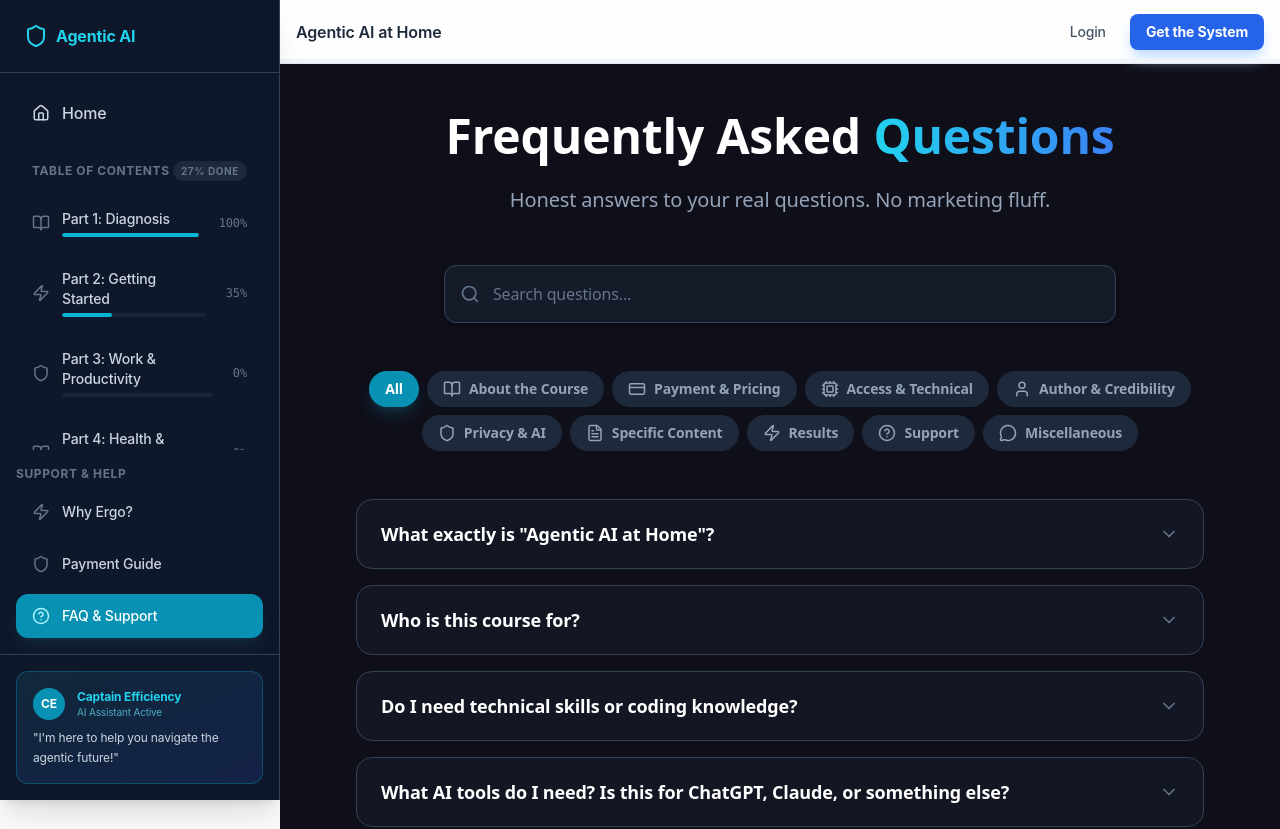
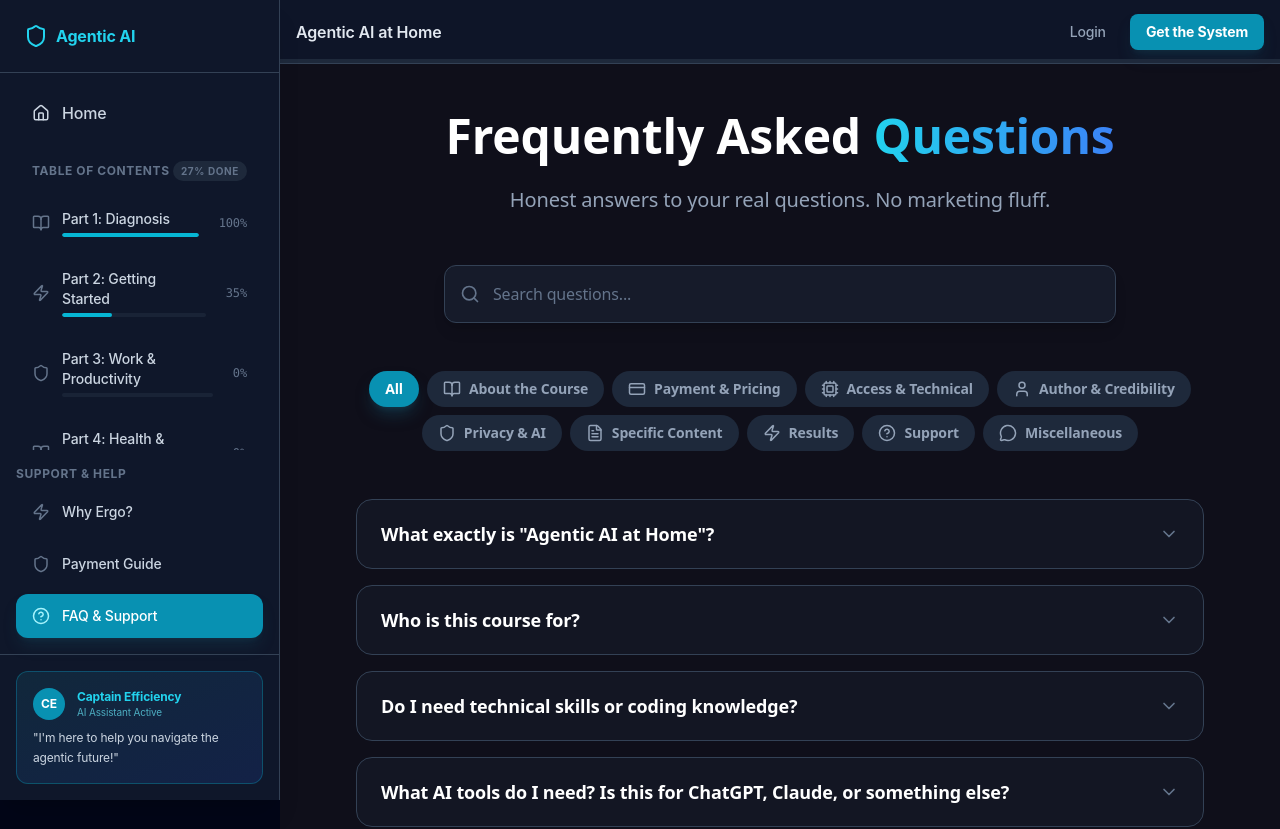
Before and after one commit to agenticaihome/ebook-frontend, a React (Create React App) app: page /faq in a window 1280 px wide. Shown: the top 829 px of the page. Built offline with nearby package versions, Linux system fonts and the light colour scheme; no server answers.

Commit message:
Complete dark theme: Fix header and content area backgrounds

```diff
--- a/src/components/layout/WebbookLayout.jsx
+++ b/src/components/layout/WebbookLayout.jsx
@@ -46,7 +46,7 @@ const WebbookLayout = ({ children }) => {
     ];
 
     return (
-        <div className="min-h-screen bg-slate-50 flex">
+        <div className="min-h-screen bg-slate-950 flex">
             {/* Skip Link for Accessibility */}
             <a href="#main-content" className="sr-only focus:not-sr-only focus:absolute focus:top-4 focus:left-4 bg-blue-600 text-white px-4 py-2 rounded-lg z-50 font-bold shadow-lg">
                 Skip to content
@@ -198,18 +198,18 @@ const WebbookLayout = ({ children }) => {
             {/* Main Content Area */}
             <div className="flex-1 flex flex-col min-w-0">
                 {/* Top Bar */}
-                <header className="sticky top-0 z-30 bg-white/80 backdrop-blur-md border-b border-slate-200 h-16 flex items-center px-4 justify-between">
+                <header className="sticky top-0 z-30 bg-slate-900/95 backdrop-blur-md border-b border-slate-700 h-16 flex items-center px-4 justify-between">
                     <div className="flex items-center gap-4">
                         {!isSidebarOpen && (
                             <button
                                 onClick={() => setIsSidebarOpen(true)}
-                                className="p-2 hover:bg-slate-100 rounded-lg text-slate-600 transition-colors focus:outline-none focus:ring-2 focus:ring-blue-400"
+                                className="p-2 hover:bg-slate-800 rounded-lg text-slate-400 hover:text-slate-200 transition-colors focus:outline-none focus:ring-2 focus:ring-cyan-400"
                                 aria-label="Open Sidebar"
                             >
                                 <Menu size={24} />
                             </button>
                         )}
-                        <h1 className="font-semibold text-slate-800 truncate">
+                        <h1 className="font-semibold text-slate-200 truncate">
                             {chapters.find(c => c.path === location.pathname)?.title || 'Agentic AI at Home'}
                         </h1>
                     </div>
@@ -217,15 +217,15 @@ const WebbookLayout = ({ children }) => {
 
                     <div className="flex items-center gap-4">
                         {isLoggedIn ? (
-                            <Link to="/dashboard" className="bg-blue-600 text-white px-4 py-2 rounded-lg text-sm font-bold hover:bg-blue-700 transition-colors shadow-lg shadow-blue-200 focus:outline-none focus:ring-2 focus:ring-blue-400 focus:ring-offset-2">
+                            <Link to="/dashboard" className="bg-cyan-600 text-white px-4 py-2 rounded-lg text-sm font-bold hover:bg-cyan-500 transition-colors shadow-lg shadow-cyan-900/30 focus:outline-none focus:ring-2 focus:ring-cyan-400 focus:ring-offset-2 focus:ring-offset-slate-900">
                                 Dashboard
                             </Link>
                         ) : (
                             <>
-                                <Link to="/login" className="text-sm font-medium text-slate-600 hover:text-blue-600 focus:outline-none focus:ring-2 focus:ring-blue-400 rounded-lg px-2 py-1">
+                                <Link to="/login" className="text-sm font-medium text-slate-400 hover:text-cyan-400 focus:outline-none focus:ring-2 focus:ring-cyan-400 rounded-lg px-2 py-1">
                                     Login
                                 </Link>
-                                <Link to="/pay-ergo" className="bg-blue-600 text-white px-4 py-2 rounded-lg text-sm font-bold hover:bg-blue-700 transition-colors shadow-lg shadow-blue-200 focus:outline-none focus:ring-2 focus:ring-blue-400 focus:ring-offset-2">
+                                <Link to="/pay-ergo" className="bg-cyan-600 text-white px-4 py-2 rounded-lg text-sm font-bold hover:bg-cyan-500 transition-colors shadow-lg shadow-cyan-900/30 focus:outline-none focus:ring-2 focus:ring-cyan-400 focus:ring-offset-2 focus:ring-offset-slate-900">
                                     Get the System
                                 </Link>
                             </>
@@ -234,9 +234,9 @@ const WebbookLayout = ({ children }) => {
 
 
                     {/* Progress Bar */}
-                    <div className="absolute bottom-0 left-0 h-1 bg-slate-100 w-full">
+                    <div className="absolute bottom-0 left-0 h-1 bg-slate-800 w-full">
                         <motion.div
-                            className="h-full bg-blue-600"
+                            className="h-full bg-cyan-500"
                             style={{ width: `${scrollProgress * 100}%` }}
                         />
                     </div>
```
